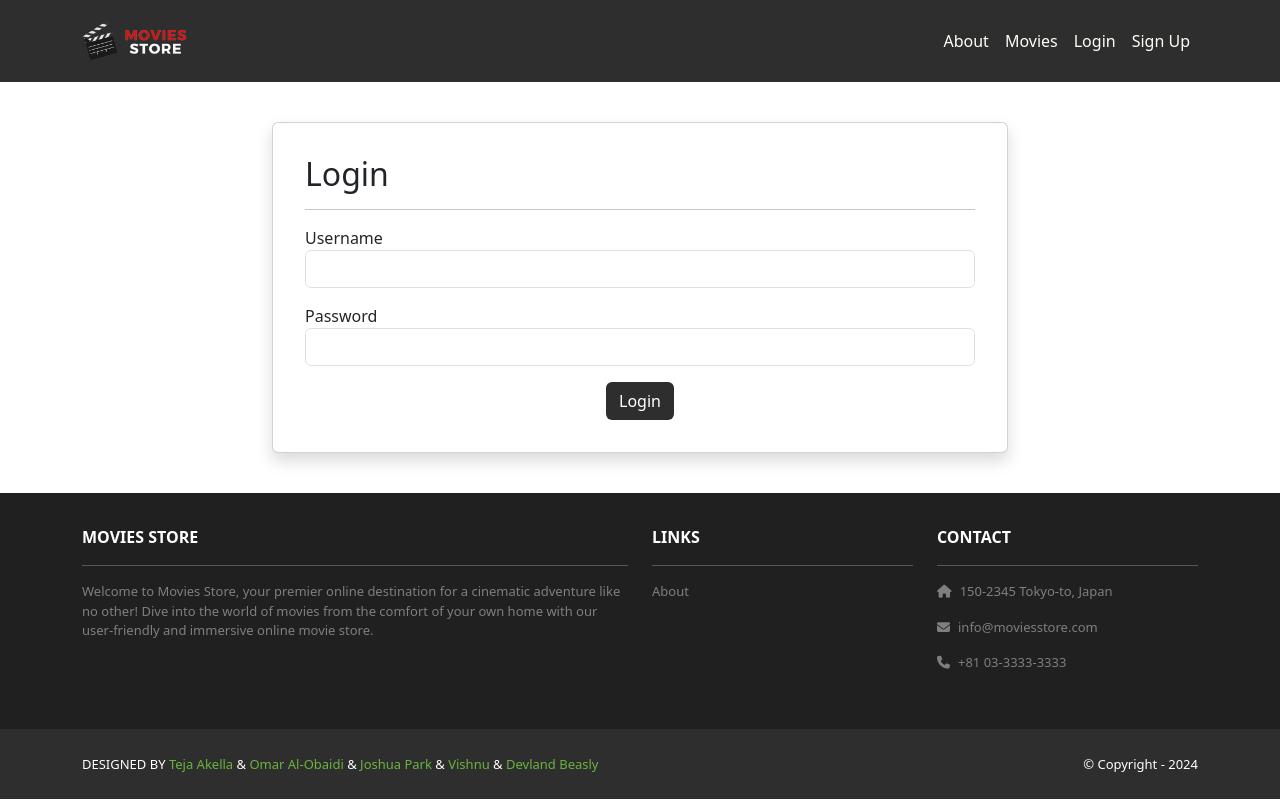
After one commit to devlandb/movieStore, a Django app: template accounts/templates/accounts/login.html in a window 1280 px wide. The commit adds this page. Run offline with Django 5.2, Linux system fonts and the light colour scheme; the template is opened without the code that fills it, so the values that code supplies are empty; some libraries are stand-ins or nearby versions.

Commit message:
finished everything up till chapter 10. Done with login and signup.

```diff
--- /dev/null
+++ b/accounts/templates/accounts/login.html
@@ -0,0 +1,44 @@
+{% extends 'base.html' %}
+{% block content %}
+<div class="p-3 mt-4">
+  <div class="container">
+    <div class="row justify-content-center">
+      <div class="col-md-8">
+        <div class="card shadow p-3 mb-4 rounded">
+          <div class="card-body">
+            <h2>Login</h2>
+            <hr />
+            {% if template_data.error %}
+            <div class="alert alert-danger" role="alert">
+              {{ template_data.error }}
+            </div>
+            {% endif %}
+            <form method="POST">
+              {% csrf_token %}
+              <p>
+                <label for="username">Username</label>
+                <input id="username" type="text"
+                       name="username" required
+                       autocomplete="username"
+                       class="form-control">
+              </p>
+              <p>
+                <label for="password">Password</label>
+                <input id="password" type="password"
+                       name="password" required
+                       autocomplete="current-password"
+                       class="form-control">
+              </p>
+              <div class="text-center">
+                <button type="submit"
+                  class="btn bg-dark text-white">Login
+                </button>
+              </div>
+            </form>
+          </div>
+        </div>
+      </div>
+    </div>
+  </div>
+</div>
+{% endblock content %}
--- a/movieStore/static/css/style.css
+++ b/movieStore/static/css/style.css
@@ -31,3 +31,13 @@
 .ms-footer-bottom a:hover {
 color: #fff;
 }
+
+.img-card-200 {
+    width: fit-content;
+    max-height: 200px;
+}
+
+.img-card-400 {
+    width: fit-content;
+max-height: 400px;
+  }
--- a/movieStore/templates/base.html
+++ b/movieStore/templates/base.html
@@ -27,6 +27,13 @@
             <div class="collapse navbar-collapse" id="navbarNavAltMarkup">
                 <div class="navbar-nav ms-auto navbar-ml">
                     <a class="nav-link" href="{%url 'home.about' %}">About</a>
+                    <a class="nav-link" href="{% url 'movies.index'%}">Movies</a>
+                    {% if user.is_authenticated %}
+                    <a class="nav-link" href="{% url 'accounts.logout' %}">Logout ({{user.username }})</a>
+                    {% else %}
+                    <a class="nav-link" href="{% url 'accounts.login' %}">Login</a>
+                    <a class="nav-link" href="{% url 'accounts.signup' %}">Sign Up</a>
+                    {% endif %}
                 </div>
             </div>
         </div>
@@ -69,7 +76,11 @@
         <div class="me-5 text-white">
             <span>
                 DESIGNED BY
-                <a href="#" target="_blank">Teja Akella</a> & <a href="https://www.x.com/greglim 81" target="_blank">GREG LIM</a>
+                <a href="#" target="_blank">Teja Akella</a>
+                & <a href="#" target="_blank">Omar Al-Obaidi</a>
+                & <a href="#" target="_blank">Joshua Park</a>
+                & <a href=#" target="_blank">Vishnu</a>
+                & <a href=#" target="_blank">Devland Beasly</a>
             </span>
         </div>
         <div class="text-white">
--- /dev/null
+++ b/movies/urls.py
@@ -0,0 +1,6 @@
+from django.urls import path
+from . import views
+urlpatterns = [
+    path('', views.index, name='movies.index'),
+    path('<int:id>/', views.show, name='movies.show'),
+]
```
Also changed, not shown: accounts/forms.py (added, +17 -0 lines), accounts/templates/accounts/signup.html (added, +24 -0 lines), accounts/urls.py (added, +8 -0 lines), movieStore/settings.py (+6 -1 lines), movieStore/urls.py (+7 -0 lines), movies/templates/movies/index.html (added, +45 -0 lines), movies/templates/movies/show.html (added, +19 -0 lines), db.sqlite3. Lines whose indentation alone changed are shown as unchanged.
